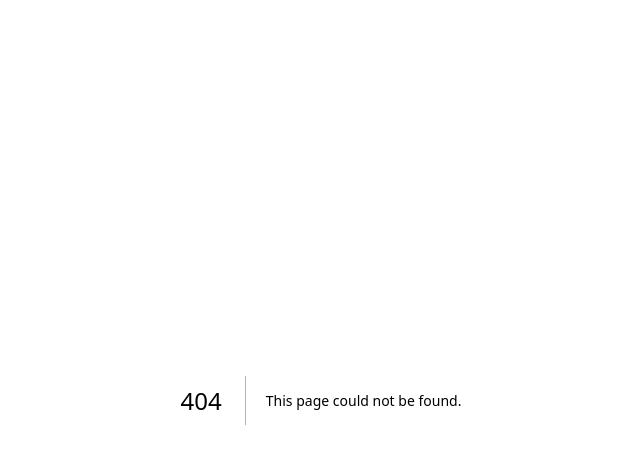
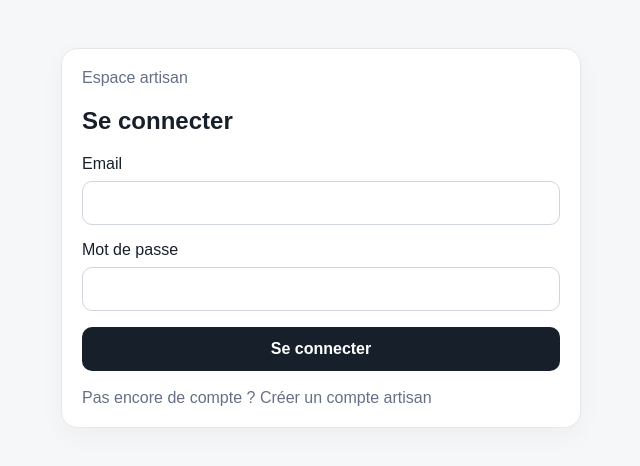
Before and after one commit to ludodulac/DROP-Service, a Next.js app: page /login in a window 1280 px wide. Before the commit this address had no page. Shown: the top 466 px of the page, without its empty margins (319-959 px from the left). Built offline with nearby package versions, Linux system fonts and the light colour scheme; no server answers.

Commit message:
Add artisan login page

```diff
--- /dev/null
+++ b/src/app/login/page.tsx
@@ -0,0 +1,47 @@
+"use client";
+
+import Link from "next/link";
+import { FormEvent, useState } from "react";
+import { useRouter } from "next/navigation";
+import { supabase } from "@/lib/supabase";
+
+export default function LoginPage() {
+  const router = useRouter();
+  const [email, setEmail] = useState("");
+  const [password, setPassword] = useState("");
+  const [loading, setLoading] = useState(false);
+  const [error, setError] = useState("");
+
+  async function handleSubmit(event: FormEvent<HTMLFormElement>) {
+    event.preventDefault();
+    setLoading(true);
+    setError("");
+
+    const { error: signInError } = await supabase.auth.signInWithPassword({ email, password });
+    if (signInError) {
+      setError("Connexion impossible. Vérifiez votre email et votre mot de passe.");
+      setLoading(false);
+      return;
+    }
+
+    router.replace("/dashboard");
+  }
+
+  return (
+    <main style={{ padding: "48px 0" }}>
+      <section className="card" style={{ maxWidth: 520, margin: "0 auto" }}>
+        <p className="muted" style={{ marginTop: 0 }}>Espace artisan</p>
+        <h1>Se connecter</h1>
+        <form onSubmit={handleSubmit} style={{ display: "grid", gap: 16 }}>
+          <label>Email<input required type="email" value={email} onChange={(e) => setEmail(e.target.value)} style={fieldStyle} /></label>
+          <label>Mot de passe<input required type="password" value={password} onChange={(e) => setPassword(e.target.value)} style={fieldStyle} /></label>
+          {error && <p style={{ margin: 0, color: "#b42318" }}>{error}</p>}
+          <button className="button" type="submit" disabled={loading}>{loading ? "Connexion…" : "Se connecter"}</button>
+        </form>
+        <p className="muted" style={{ marginBottom: 0, marginTop: 18 }}>Pas encore de compte ? <Link href="/signup">Créer un compte artisan</Link></p>
+      </section>
+    </main>
+  );
+}
+
+const fieldStyle = { display: "block", width: "100%", marginTop: 8, padding: 12, border: "1px solid #d0d5dd", borderRadius: 10, background: "white" } as const;
```
